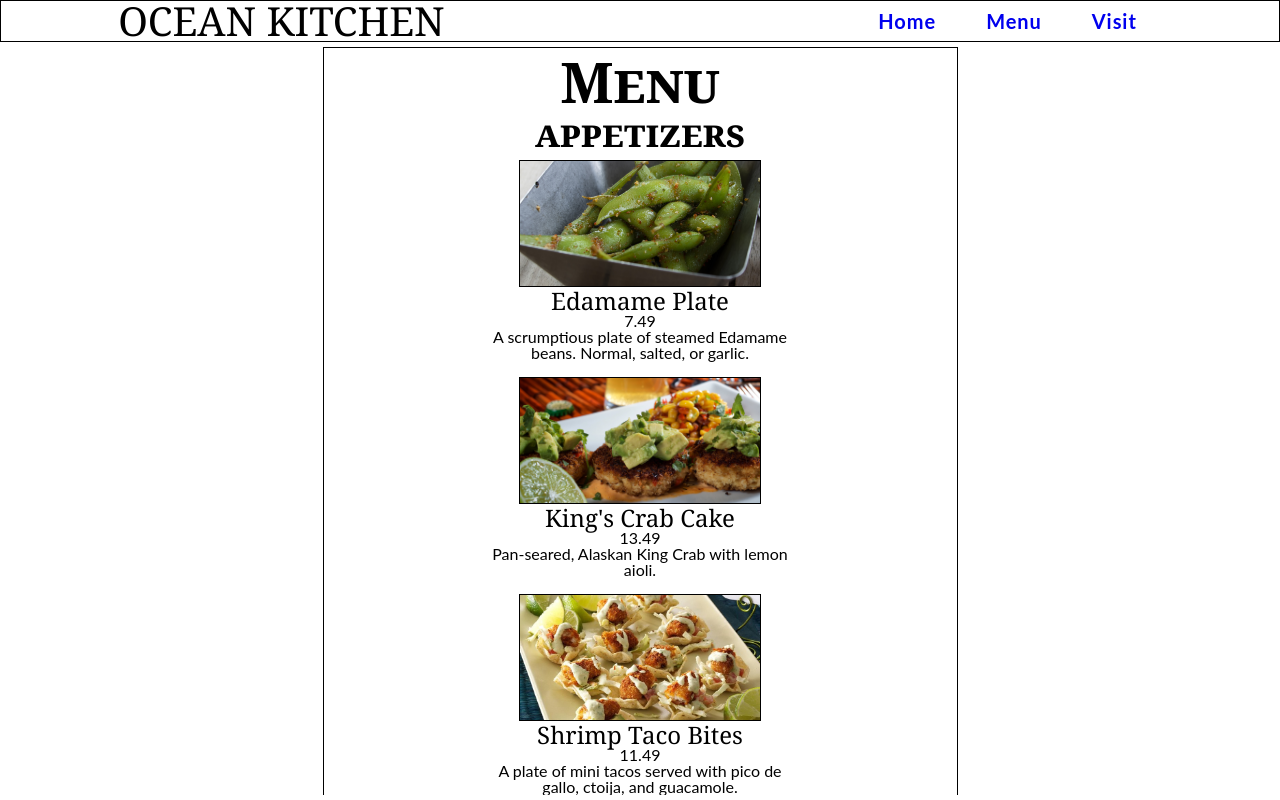
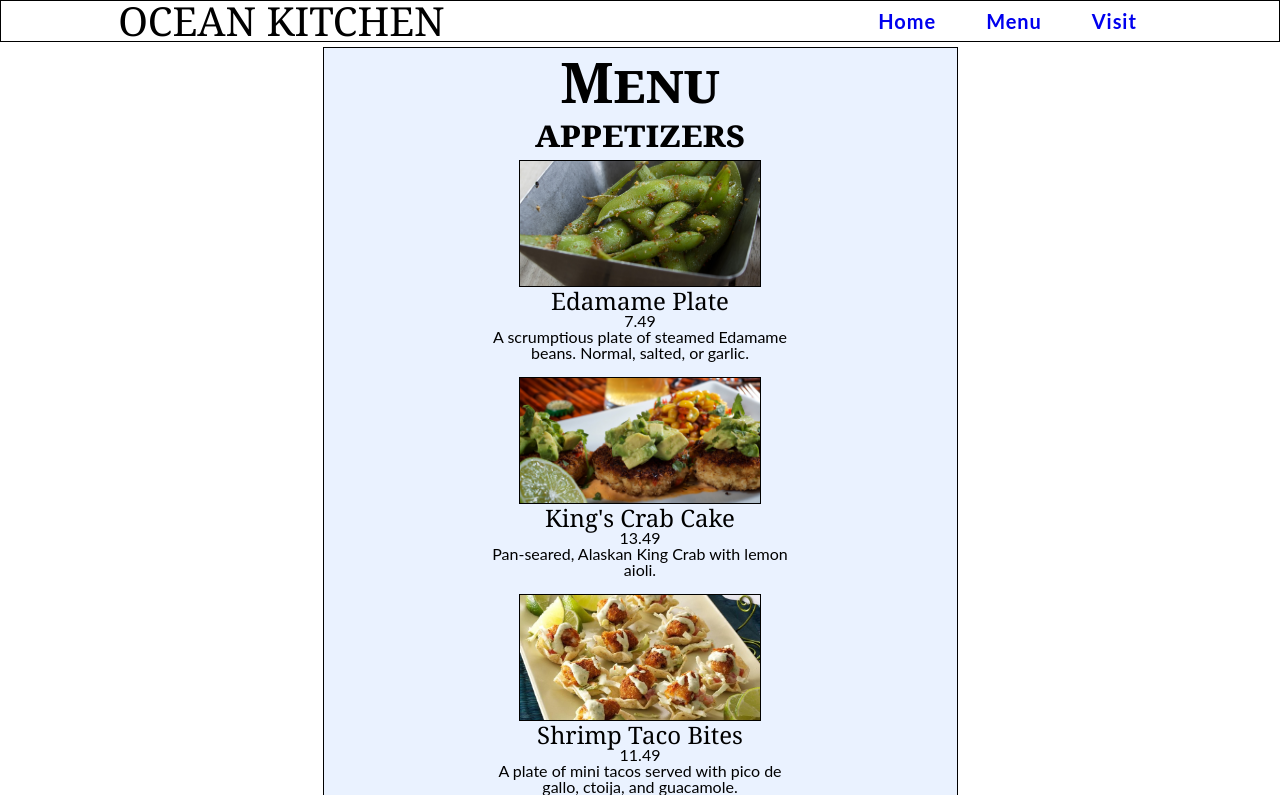
Before and after one commit to Datrinon/project-restaurant, a website built with webpack: page dist/index.html in a window 1280 px wide. Both pictures are taken after a click on the link "Menu". Built offline with nearby package versions, Linux system fonts and the light colour scheme; files whose address does not match are found by name.

Commit message:
Add BG color to menu

```diff
--- a/src/css/menu.css
+++ b/src/css/menu.css
@@ -2,6 +2,7 @@
   margin: 0 25%;
   border: 1px solid black;
   min-width: 350px;
+  background-color: rgb(234,242,255);
 }
 
 h2 {
```
Also changed, not shown: 1 other file.
